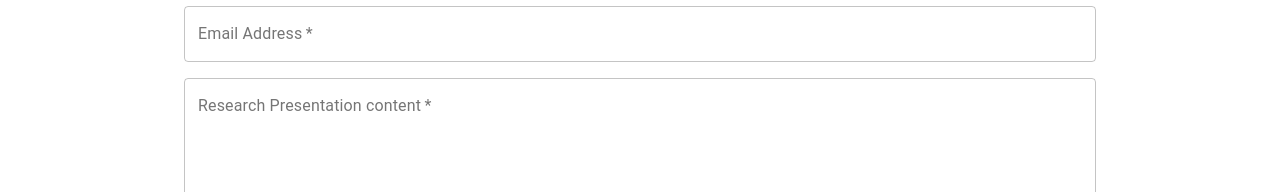
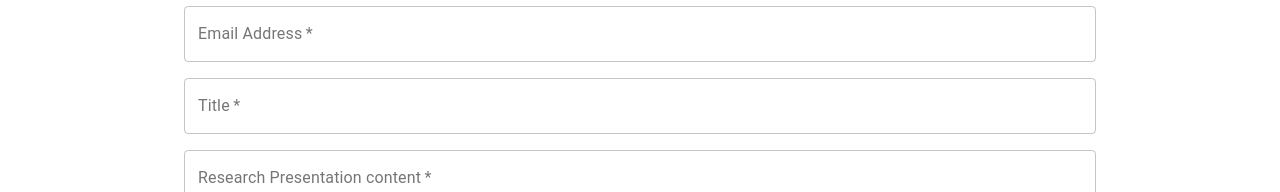
Before and after one commit to kaveenakash/ICAF_Frontend, a React (Vite) app: page /registration/research-presenter in a window 1280 px wide. Shown: the part 338-530 px from the top of the page. Built offline with nearby package versions, Linux system fonts and the light colour scheme; a web font is replaced by a local one.

Commit message:
fix issue

```diff
--- a/src/components/signUp/ResearchPresenterRegistration.js
+++ b/src/components/signUp/ResearchPresenterRegistration.js
@@ -24,6 +24,7 @@ const ResearchPresenterRegistration = () => {
 
   const [fname, setFname] = useState("");
   const [lname, setLname] = useState("");
+  const [title, setTitle] = useState("");
   const [email, setEmail] = useState("");
   const [content, setContent] = useState("");
   const [password, setPassword] = useState("");
@@ -55,6 +56,7 @@ const ResearchPresenterRegistration = () => {
       const formData = new FormData();
       formData.append('fname',fname);
       formData.append('lname',lname);
+      formData.append('title',title);
       formData.append('content',content);
       formData.append('email',email);
       formData.append('password',password);
@@ -126,6 +128,16 @@ const ResearchPresenterRegistration = () => {
                 autoComplete="email"
                 value={email}
                 onChange={(event) => setEmail(event.target.value)}
+              />
+            </Grid>
+            <Grid item xs={12}>
+              <TextField
+                variant="outlined"
+                required
+                fullWidth
+                label="Title"
+                value={title}
+                onChange={(event) => setTitle(event.target.value)}
               />
             </Grid>
 
```
Also changed, not shown: 2 other files (tests, documents, lock files or other folders).
